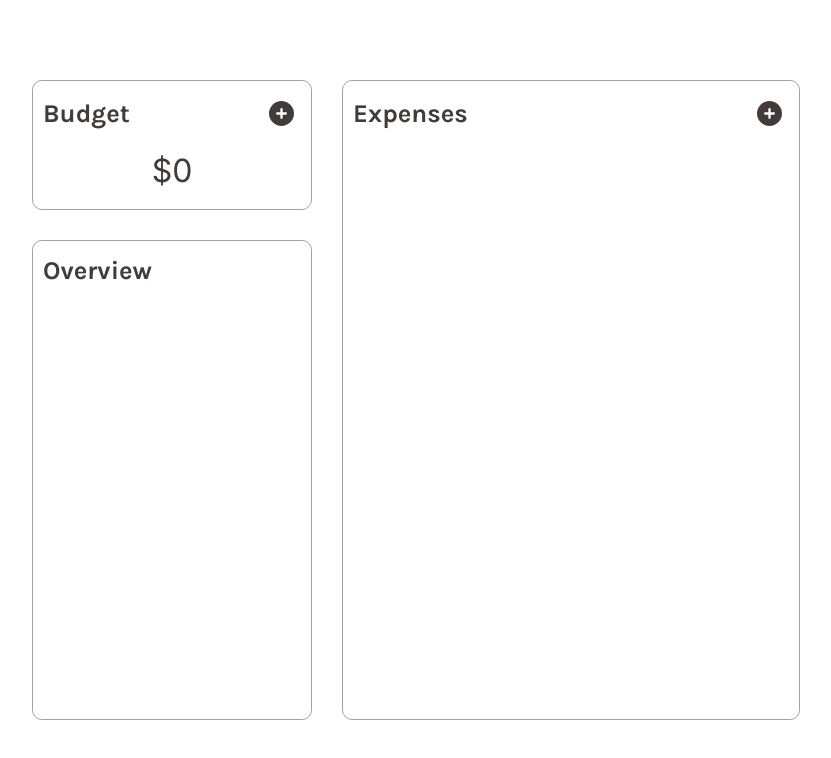
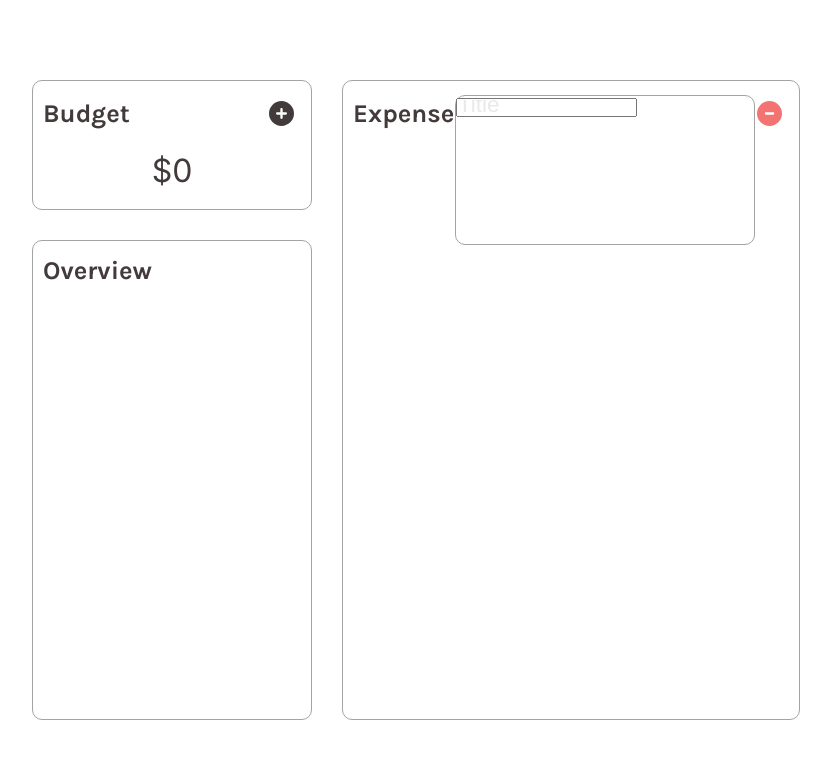
Before and after one commit to cateruu/expenses-tracker, a React (Create React App) app: page / in a window 1280 px wide. Both pictures are taken after a click on the icon 993 px from the left and 113 px from the top of the page. Shown: the top 758 px of the page, without its empty margins (224-1055 px from the left). Built offline with nearby package versions, Linux system fonts and the light colour scheme.

Commit message:
on/off button for popups

```diff
--- a/src/components/Budget.js
+++ b/src/components/Budget.js
@@ -2,7 +2,7 @@ import React from 'react';
 import { useState, useEffect } from 'react';
 import classes from './css/budget.module.css';
 import { FontAwesomeIcon } from '@fortawesome/react-fontawesome';
-import { faCirclePlus } from '@fortawesome/free-solid-svg-icons';
+import { faCirclePlus, faCircleMinus } from '@fortawesome/free-solid-svg-icons';
 // components
 import BudgetInput from './BudgetInput';
 
@@ -21,11 +21,19 @@ const Budget = () => {
   return (
     <section className={classes.budget}>
       <h2 className={classes.header}>Budget</h2>
-      <FontAwesomeIcon
-        icon={faCirclePlus}
-        className={classes.add}
-        onClick={addBudget}
-      />
+      {isAddingBudget ? (
+        <FontAwesomeIcon
+          icon={faCircleMinus}
+          className={classes.remove}
+          onClick={addBudget}
+        />
+      ) : (
+        <FontAwesomeIcon
+          icon={faCirclePlus}
+          className={classes.add}
+          onClick={addBudget}
+        />
+      )}
       <p className={classes.money}>${budget}</p>
       {isAddingBudget && (
         <BudgetInput handleSubmit={addBudget} setBudget={setBudget} />
--- a/src/components/Expenses.js
+++ b/src/components/Expenses.js
@@ -1,17 +1,38 @@
 import React from 'react';
+import { useState } from 'react';
 import classes from './css/expenses.module.css';
 import { FontAwesomeIcon } from '@fortawesome/react-fontawesome';
-import { faCirclePlus } from '@fortawesome/free-solid-svg-icons';
+import { faCirclePlus, faCircleMinus } from '@fortawesome/free-solid-svg-icons';
+// components
+import ExpensesInput from './ExpensesInput';
 
 const Expenses = () => {
+  const [isAddingExpense, setIsAddingExpense] = useState(false);
+  // const [expenses, setExpenses] = useState(
+  //   localStorage.getItem('expenses') || []
+  // );
+
+  const addingExpense = () => {
+    setIsAddingExpense((prevState) => !prevState);
+  };
+
   return (
     <section className={classes.expenses}>
       <h2 className={classes.header}>Expenses</h2>
-      <FontAwesomeIcon
-        icon={faCirclePlus}
-        className={classes.add}
-        onClick={() => console.log('hejka')}
-      />
+      {isAddingExpense ? (
+        <FontAwesomeIcon
+          icon={faCircleMinus}
+          className={classes.remove}
+          onClick={addingExpense}
+        />
+      ) : (
+        <FontAwesomeIcon
+          icon={faCirclePlus}
+          className={classes.add}
+          onClick={addingExpense}
+        />
+      )}
+      {isAddingExpense && <ExpensesInput handleSubmit={addingExpense} />}
       <div className={classes.expensesContainer}></div>
     </section>
   );
--- /dev/null
+++ b/src/components/ExpensesInput.js
@@ -0,0 +1,12 @@
+import React from 'react';
+import classes from './css/expensesInput.module.css';
+
+const ExpensesInput = (props) => {
+  return (
+    <form className={classes.form} noValidate>
+      <input type='text' placeholder='Title' />
+    </form>
+  );
+};
+
+export default ExpensesInput;
--- a/src/components/css/budget.module.css
+++ b/src/components/css/budget.module.css
@@ -28,6 +28,15 @@
   cursor: pointer;
 }
 
+.remove {
+  grid-area: add;
+  align-self: center;
+  justify-self: center;
+  font-size: 25px;
+  color: var(--error-color);
+  cursor: pointer;
+}
+
 .money {
   grid-area: money;
   font-size: 2rem;
--- a/src/components/css/budgetInput.module.css
+++ b/src/components/css/budgetInput.module.css
@@ -1,9 +1,10 @@
 .form {
   position: absolute;
   top: 13px;
+  right: 45px;
   border: 1px solid var(--border-color);
   border-radius: 10px;
-  width: 260px;
+  width: 230px;
   height: 40px;
   display: flex;
   justify-content: space-around;
@@ -18,7 +19,7 @@
 }
 
 .input {
-  width: 180px;
+  width: 150px;
   height: 100%;
   font-size: 1.4rem;
   border: none;
--- a/src/components/css/expenses.module.css
+++ b/src/components/css/expenses.module.css
@@ -27,6 +27,15 @@
   cursor: pointer;
 }
 
+.remove {
+  grid-area: add;
+  align-self: center;
+  justify-self: center;
+  font-size: 25px;
+  color: var(--error-color);
+  cursor: pointer;
+}
+
 .expensesContainer {
   grid-area: expenses;
   width: 100%;
--- /dev/null
+++ b/src/components/css/expensesInput.module.css
@@ -0,0 +1,10 @@
+.form {
+  width: 300px;
+  height: 150px;
+  border: 1px solid var(--border-color);
+  border-radius: 10px;
+  background-color: white;
+  position: absolute;
+  top: 15px;
+  right: 45px;
+}
--- a/src/css/app.module.css
+++ b/src/css/app.module.css
@@ -2,6 +2,7 @@
   width: 100vw;
   min-height: 100vh;
   position: relative;
+  user-select: none;
 }
 
 .main {
```
